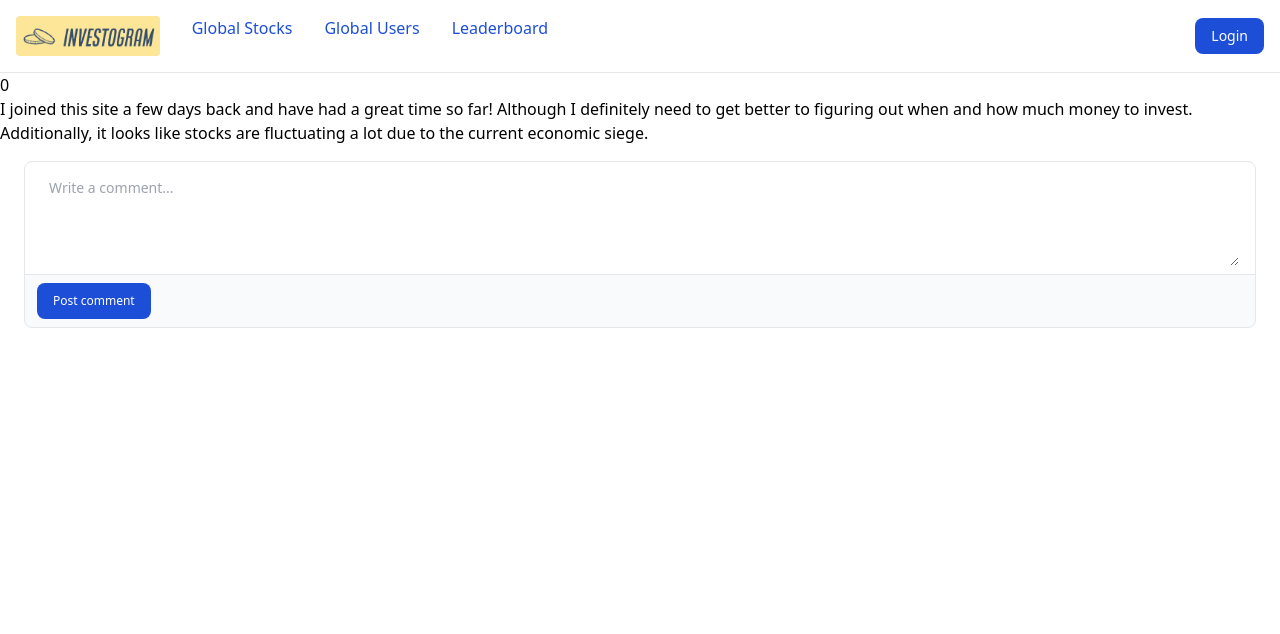
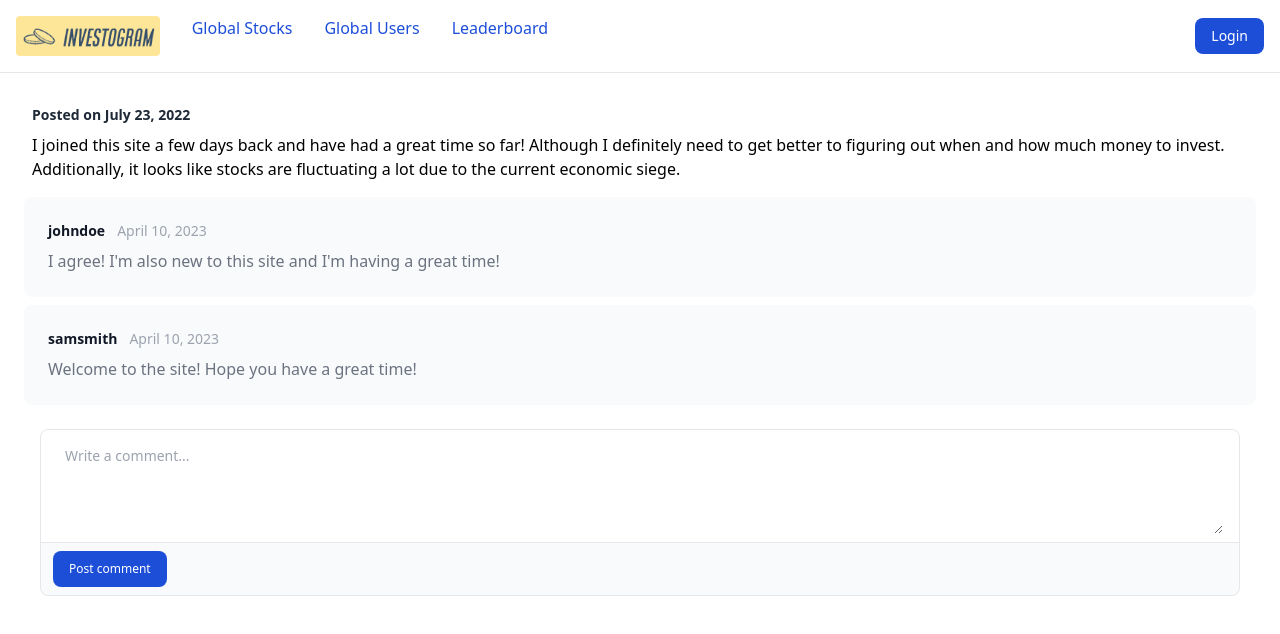
Before and after one commit to CS-407/Investogram-Frontend, a Next.js app: page /blog/1 in a window 1280 px wide. Shown: the top 634 px of the page. Built offline with nearby package versions, Linux system fonts and the light colour scheme.

Commit message:
added comment styling

```diff
--- a/src/app/blog/[pid]/page.tsx
+++ b/src/app/blog/[pid]/page.tsx
@@ -16,7 +16,29 @@ const initialPost: Post = {
 		"I joined this site a few days back and have had a great time so far! Although I definitely need to get better to figuring out when and how much money to invest. Additionally, it looks like stocks are fluctuating a lot due to the current economic siege.",
 	likes: 0,
 	timestamp: 0,
-	comments: [],
+	comments: [
+		{
+			_id: "64416b0d14cac46eff9fde62",
+			user_id: {
+				_id: "642493784def0c7b76c40167",
+				username: "johndoe",
+			},
+			post_id: "64416b0d14cac46eff9fde61",
+			content:
+				"I agree! I'm also new to this site and I'm having a great time!",
+			timestamp: 0,
+		},
+		{
+			_id: "64416b0d14cac46egg9fde12",
+			user_id: {
+				_id: "642493784de12d7b76c40167",
+				username: "samsmith",
+			},
+			post_id: "64416b0d14cac46eff9fde61",
+			content: "Welcome to the site! Hope you have a great time!",
+			timestamp: 0,
+		},
+	],
 };
 
 const page = () => {
@@ -67,9 +89,35 @@ const page = () => {
 	};
 
 	return (
-		<div>
-			<h1>{post.timestamp}</h1>
-			<p>{post.content}</p>
+		<div className="p-4">
+			{/* Blog Content */}
+			<div className="m-4">
+				<h1 className="text-sm text-gray-800 font-bold mb-2">Posted on July 23, 2022</h1>
+				<p className="">{post.content}</p>
+			</div>
+
+			{/* List of comments */}
+			<div className="mt-4 flex flex-col">
+				{post.comments.map((comment) => (
+					<div className="p-6 mb-2 ml-2 mr-2 text-base bg-gray-50 rounded-lg dark:bg-gray-900">
+						<footer className="flex justify-between items-center mb-2">
+							<div className="flex items-center">
+								<p className="inline-flex items-center mr-3 text-sm text-gray-900 dark:text-white font-bold">
+									{comment.user_id.username}
+								</p>
+								<p className="text-sm text-gray-400 dark:text-gray-400">
+									<time>April 10, 2023</time>
+								</p>
+							</div>
+						</footer>
+						<p className="text-gray-500 dark:text-gray-400">
+							{comment.content}
+						</p>
+					</div>
+				))}
+			</div>
+
+			{/* Form to add a new comment */}
 			<NewComment addComment={addComment} />
 		</div>
 	);
--- a/src/components/blog/newComment.tsx
+++ b/src/components/blog/newComment.tsx
@@ -22,7 +22,7 @@ const newComment = (props: React.PropsWithChildren<{ addComment: (comment: strin
 				<div className="px-4 py-2 bg-white rounded-t-lg dark:bg-gray-800">
 					<textarea
 						rows={4}
-						className="block w-full p-2 text-sm text-gray-800 bg-white border-0 dark:bg-gray-800 focus:ring-0 dark:text-white dark:placeholder-gray-400"
+						className="block w-full p-2 text-sm text-gray-800 bg-white border-0 dark:bg-gray-800 dark:text-white dark:placeholder-gray-400"
 						placeholder="Write a comment..."
 						required
                         onChange={handleChange}
```
